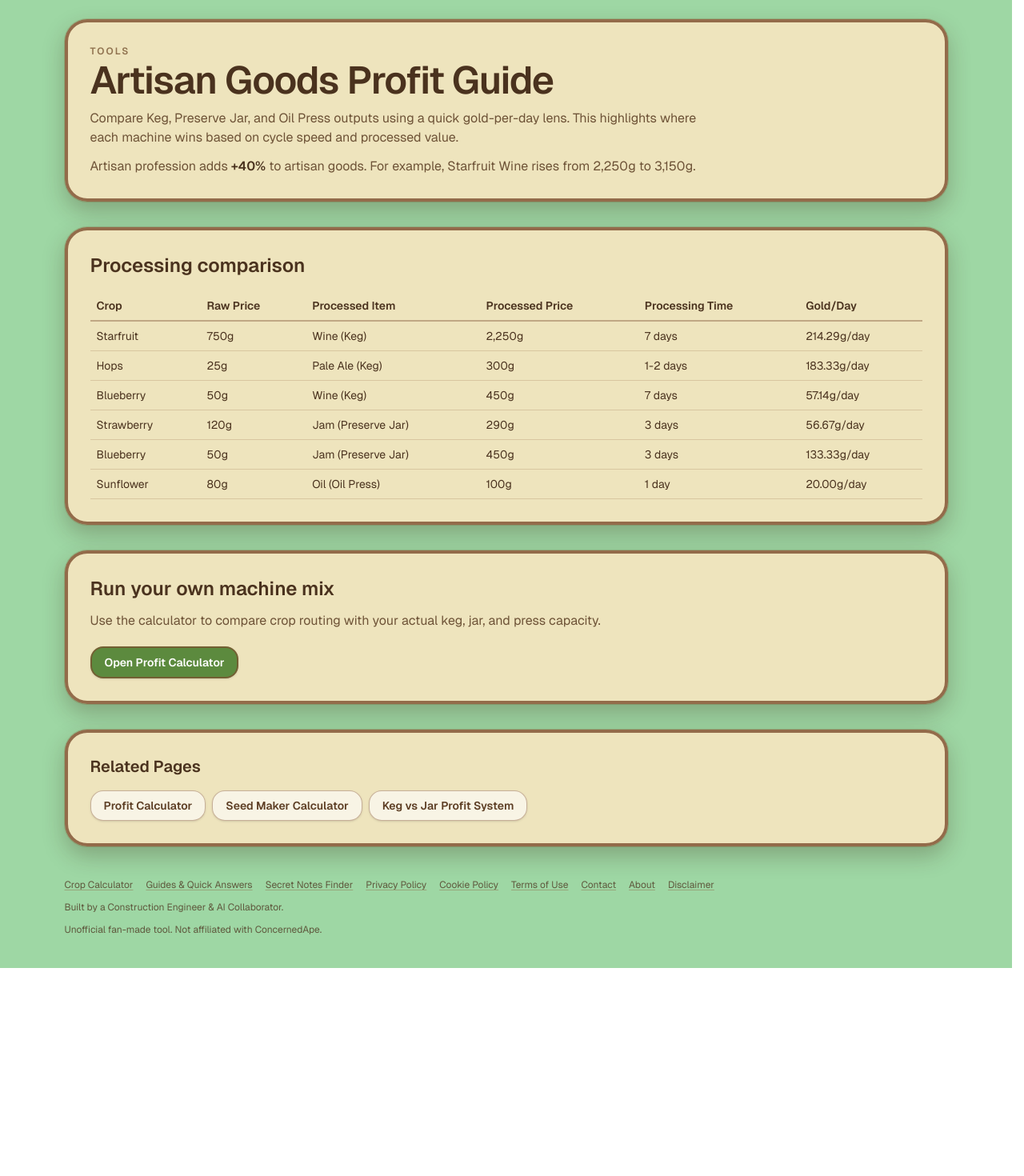
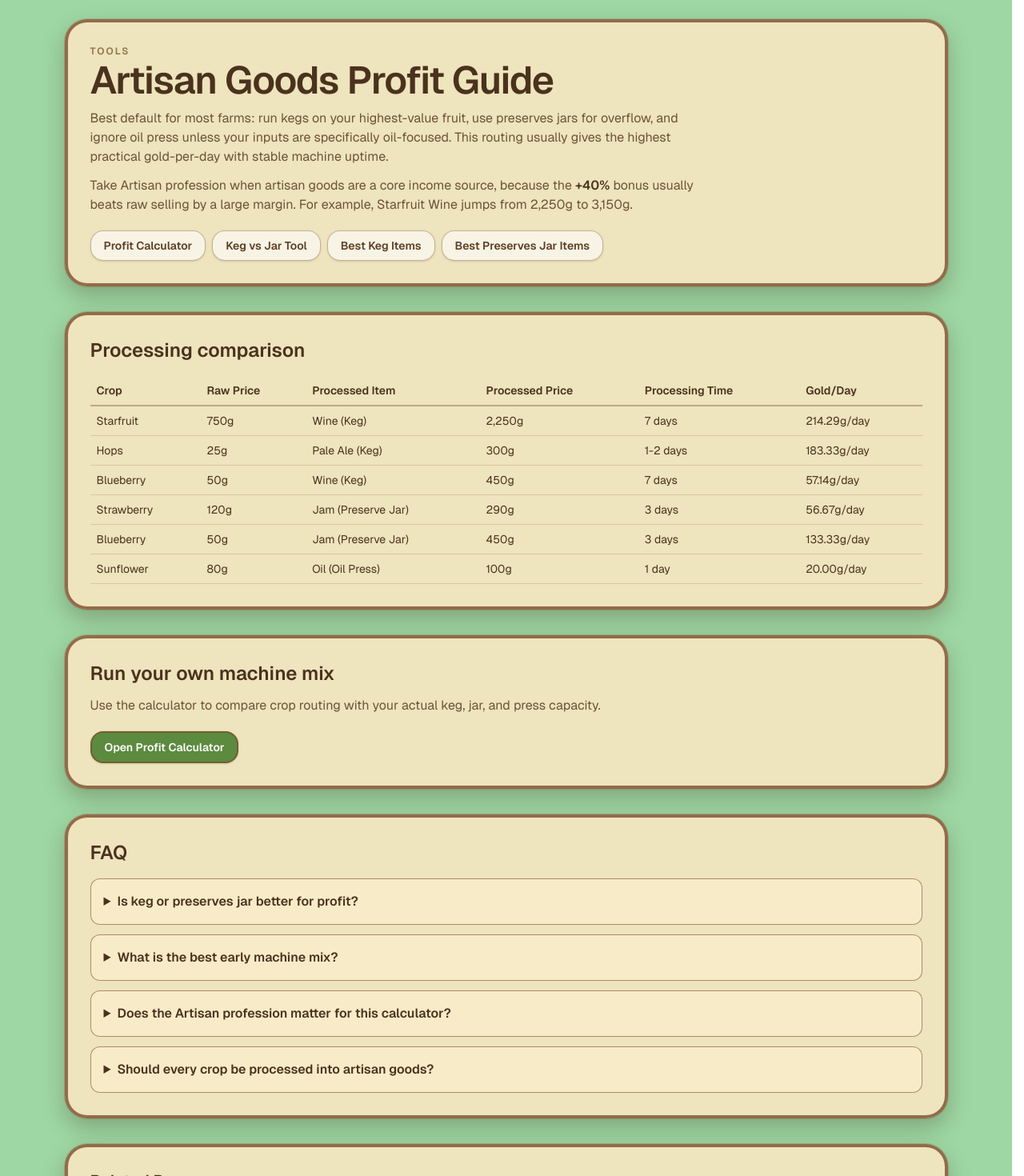
Before and after one commit to yuzhoudabaozhayujiamigou-cloud/stardew-tools, a Next.js app in the folder stardew-tools/: page /tools/artisan-profit in a window 1280 px wide. Shown: the part 140-1610 px from the top of the page at 80% size. Before the commit the page ends 1350 px from the top, so only its background shows below. Built offline with nearby package versions, Linux system fonts and the light colour scheme.

Commit message:
Improve artisan profit page SEO, internal links, and FAQs

```diff
--- a/stardew-tools/src/app/tools/artisan-profit/page.tsx
+++ b/stardew-tools/src/app/tools/artisan-profit/page.tsx
@@ -2,6 +2,7 @@ import type { Metadata } from "next";
 import Link from "next/link";
 
 import Breadcrumb from "@/components/Breadcrumb";
+import FaqJsonLd from "@/components/FaqJsonLd";
 import { SiteFooter } from "@/components/SiteFooter";
 
 type ArtisanRow = {
@@ -73,14 +74,46 @@ const ARTISAN_ROWS: ArtisanRow[] = [
   },
 ];
 
+const SITE_URL = "https://www.stardewprofit.com";
 const PAGE_PATH = "/tools/artisan-profit";
+const PAGE_TITLE = "Stardew Valley Artisan Profit Calculator: Keg vs Jar vs Oil Press | StardewProfit";
+const PAGE_DESCRIPTION =
+  "Compare Stardew Valley artisan profit fast: keg vs preserves jar vs oil press with gold-per-day math, machine routing tips, and FAQ answers.";
+
+const FAQS = [
+  {
+    question: "Is keg or preserves jar better for profit?",
+    answer:
+      "For top-tier fruit like Starfruit and Ancient Fruit, kegs usually win long-run total value. Preserves jars finish faster and often win when your bottleneck is machine count, not crop quality. Many farms get the best result by running kegs for premium fruit and jars for overflow.",
+  },
+  {
+    question: "What is the best early machine mix?",
+    answer:
+      "Start with preserves jars if you are short on resources and need faster turnover, then add kegs as your fruit supply becomes stable. A practical transition is jars first for consistency, then kegs for higher-value weekly output.",
+  },
+  {
+    question: "Does the Artisan profession matter for this calculator?",
+    answer:
+      "Yes. Artisan adds 40% sell value to artisan goods, which usually flips close comparisons in favor of processing over selling raw crops. If artisan goods are your main income, this profession is one of the highest-impact upgrades.",
+  },
+  {
+    question: "Should every crop be processed into artisan goods?",
+    answer:
+      "Not always. Process your highest-value crops first and sell low-value overflow raw when machines are full. The best strategy is keeping machines continuously busy with your best inputs instead of waiting for perfect batches.",
+  },
+] as const;
 
 export const metadata: Metadata = {
-  title: "Artisan Goods Profit Guide – Keg, Jar & Press | StardewProfit",
-  description:
-    "Compare artisan processing profit for Keg, Preserve Jar, and Oil Press. Find which crops give the best gold-per-day with artisan machines.",
+  title: PAGE_TITLE,
+  description: PAGE_DESCRIPTION,
   alternates: {
-    canonical: PAGE_PATH,
+    canonical: `${SITE_URL}${PAGE_PATH}`,
+  },
+  openGraph: {
+    type: "article",
+    url: `${SITE_URL}${PAGE_PATH}`,
+    title: PAGE_TITLE,
+    description: PAGE_DESCRIPTION,
   },
 };
 
@@ -113,6 +146,7 @@ export default function ArtisanProfitPage() {
             { name: "Artisan Profit", href: PAGE_PATH },
           ]}
         />
+        <FaqJsonLd faqs={FAQS.map((item) => ({ ...item }))} />
         <script
           type="application/ld+json"
           dangerouslySetInnerHTML={{
@@ -139,13 +173,29 @@ export default function ArtisanProfitPage() {
             Artisan Goods Profit Guide
           </h1>
           <p className="mt-3 max-w-3xl text-sm leading-6 text-[#5f4228]/90 sm:text-base">
-            Compare Keg, Preserve Jar, and Oil Press outputs using a quick gold-per-day lens. This highlights where
-            each machine wins based on cycle speed and processed value.
+            Best default for most farms: run kegs on your highest-value fruit, use preserves jars for overflow, and
+            ignore oil press unless your inputs are specifically oil-focused. This routing usually gives the highest
+            practical gold-per-day with stable machine uptime.
           </p>
           <p className="mt-3 max-w-3xl text-sm leading-6 text-[#5f4228]/90 sm:text-base">
-            Artisan profession adds <span className="font-semibold text-[#4a321e]">+40%</span> to artisan goods. For
-            example, Starfruit Wine rises from {formatGold(2250)} to {formatGold(starfruitWineArtisan)}.
+            Take Artisan profession when artisan goods are a core income source, because the{" "}
+            <span className="font-semibold text-[#4a321e]">+40%</span> bonus usually beats raw selling by a large
+            margin. For example, Starfruit Wine jumps from {formatGold(2250)} to {formatGold(starfruitWineArtisan)}.
           </p>
+          <div className="mt-5 flex flex-wrap gap-2">
+            <Link href="/calculator" className={SECONDARY_CTA_CLASS}>
+              Profit Calculator
+            </Link>
+            <Link href="/tools/keg-vs-preserves-jar" className={SECONDARY_CTA_CLASS}>
+              Keg vs Jar Tool
+            </Link>
+            <Link href="/guides/best-keg-items" className={SECONDARY_CTA_CLASS}>
+              Best Keg Items
+            </Link>
+            <Link href="/guides/best-preserves-jar-items" className={SECONDARY_CTA_CLASS}>
+              Best Preserves Jar Items
+            </Link>
+          </div>
         </header>
 
         <section className={`mt-8 ${CARD_CLASS}`}>
@@ -190,6 +240,18 @@ export default function ArtisanProfitPage() {
           </div>
         </section>
 
+        <section id="faq" className={`mt-8 ${CARD_CLASS}`}>
+          <h2 className="text-xl font-semibold text-[#4a321e] sm:text-2xl">FAQ</h2>
+          <div className="mt-4 space-y-3">
+            {FAQS.map((item) => (
+              <details key={item.question} className="rounded-xl border border-[#7c4d2e]/60 bg-[#f8ecc8] p-4">
+                <summary className="cursor-pointer font-semibold text-[#4a321e]">{item.question}</summary>
+                <p className="mt-2 leading-7 text-[#5f4228]/90">{item.answer}</p>
+              </details>
+            ))}
+          </div>
+        </section>
+
         <section className={`mt-8 ${CARD_CLASS}`}>
           <h2 className="text-lg font-semibold text-[#4a321e] sm:text-xl">Related Pages</h2>
           <div className="mt-4 flex flex-wrap gap-2">
```
